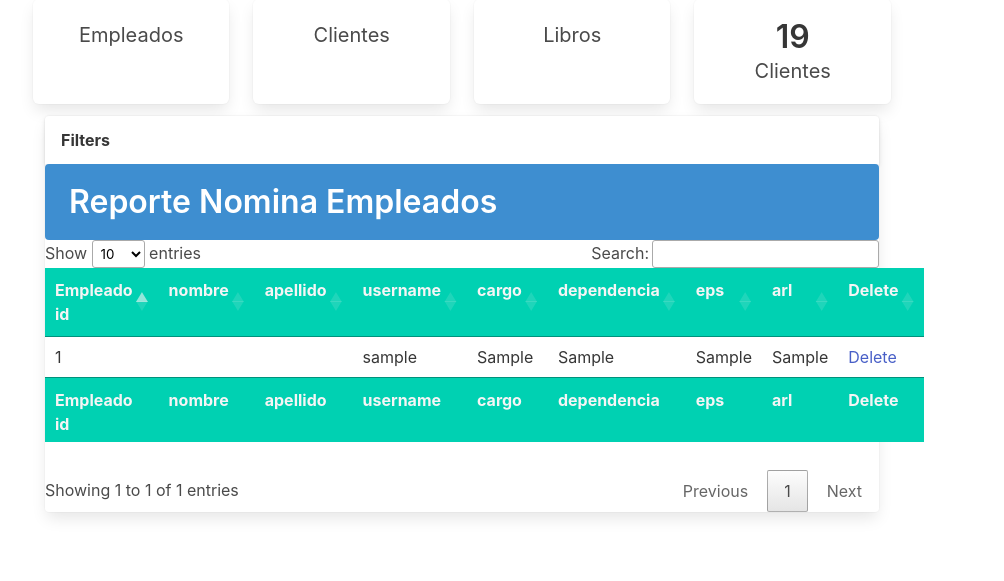
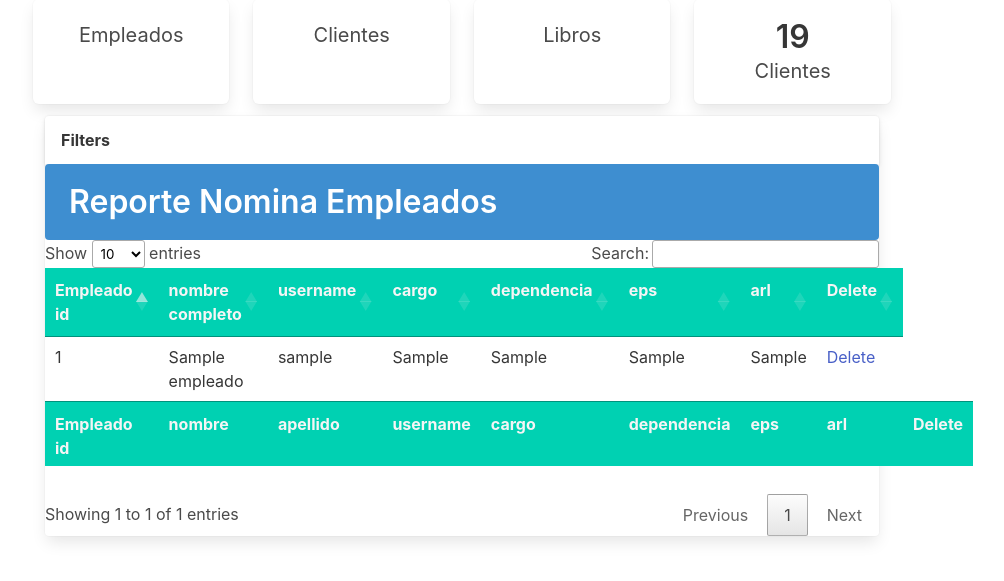
Before and after one commit to jfruizg/Proyecto_Final_BD_Python, a Flask app: page /info_empleado in a window 1280 px wide. Shown: the part 149-730 px from the top of the page, without its empty margins (129-1133 px from the left). Run offline with Flask 2, Linux system fonts and the light colour scheme; tables that the repository leaves empty hold one stand-in row (values such as "Sample post"); some libraries are stand-ins or nearby versions.

Commit message:
Complete excel empleado

```diff
--- a/routes/empleado.py
+++ b/routes/empleado.py
@@ -82,6 +82,9 @@ def get_empleados():
 def get_empleado_id(empleado):
     return Empleado.query.filter_by(username = empleado).first().id
 
+def get_empleado_code(empleado):
+    return Empleado.query.filter_by(codigo = empleado).first().id
+
 
 @empleado.route("/show_data")
 def show_data():
@@ -95,25 +98,13 @@ def data():
 
 
         valores = data.values
-        cont = 5
         crear_datos_empleado(valores)
-        for row in valores:
-            cont = cont + 1
-            codigo = row[0]
-            nombre = row[1]
-            dependencia = (row[2])
-            cargo = (row[3])
-            eps = (row[5])
-            arl = (row[6])
-            pension = (row[7])
-            username = f"empleado {codigo}"
-            correo = f"empleado {codigo}@gmail.com"
+        create_empleados_data(valores)
+        create_empleado_nomina(valores)
 
-            create_empleado(nombre,username,correo,codigo)
-            create_empleado_nomina( get_empleado_id(username), get_dependencia_id(dependencia), get_cargo_id(cargo), get_eps_id(eps), get_arl_id(arl), get_pension_id(pension))
+        print("Paso")
 
-
-        return render_template("./views/Admin/datos.html")
+        return redirect(url_for('python_admin_routes.info_empleado'))
 
 
     return render_template("./views/Admin/datos.html")
@@ -125,11 +116,6 @@ def create_data(cargo,eps,arl,dependencia,pension):
     create_dependencia(dependencia)
     create_pension(pension)
 
-
-def create_empleado_nomina(empleado_id, dependencia_id, cargo_id, eps_id, arl_id, pension_id):
-    new_emp_nomina = EmpleadoNomina(empleado_id, dependencia_id, cargo_id, eps_id, arl_id, pension_id)
-    db.session.add(new_emp_nomina)
-    db.session.commit()
 
 def create_empleado(nombre_completo,username_empleado,correo,codigo):
     empleado = Empleado(nombre_completo,username_empleado,correo,codigo)
@@ -171,8 +157,32 @@ def crear_datos_empleado(valores):
         pension.append(row[7])
 
 
-    data_crear_cargo(list(set(arl)))
+    data_crear_cargo(list(set(cargo)))
     data_crear_arl(list(set(arl)))
     data_crear_dependencia(list(set(dependencia)))
     data_crear_eps(list(set(eps)))
-    data_crear_pension(list(set(dependencia)))
+    data_crear_pension(list(set(pension)))
+
+
+def create_empleados_data(valores):
+    cont = 0
+    for row in valores:
+        cont = cont + 1
+        codigo = row[0]
+        nombre = row[1]
+        username = f"empleado {codigo}"
+        correo = f"empleado {codigo}@gmail.com"
+        create_empleado(nombre,username,correo,codigo)
+
+def create_empleado_nomina(valores):
+    for row in valores:
+        empleado_id = get_empleado_code(row[0])
+        dependencia_id = get_dependencia_id(row[2])
+        cargo_id = get_cargo_id(row[3])
+        eps_id =  get_eps_id(row[5])
+        arl_id = get_arl_id(row[6])
+        pension_id = get_pension_id(row[7])
+
+        new_emp_nomina = EmpleadoNomina(empleado_id, dependencia_id, cargo_id, eps_id, arl_id, pension_id)
+        db.session.add(new_emp_nomina)
+        db.session.commit()
--- a/templates/views/Admin/empleado.html
+++ b/templates/views/Admin/empleado.html
@@ -139,8 +139,7 @@
                                     <thead>
                                         <tr>
                                             <th>Empleado id</th>
-                                            <th>nombre</th>
-                                            <th>apellido</th>
+                                            <th>nombre completo</th>
                                             <th>username</th>
                                             <th>cargo</th>
                                             <th>dependencia</th>
@@ -153,8 +152,7 @@
                                         {% for nomina in nomina_empleado %}
                                             <tr>
                                                 <td>{{ nomina.Empleado.id }}</td>
-                                                <td>{{ nomina.Empleado.name }}</td>
-                                                <td>{{ nomina.Empleado.last_name }}</td>
+                                                <td>{{ nomina.Empleado.name_completo }}</td>
                                                 <td>{{ nomina.Empleado.username }}</td>
                                                 <td>{{ nomina.Cargo.cargo }}</td>
                                                 <td>{{ nomina.Dependencia.dependencia }}</td>
```
